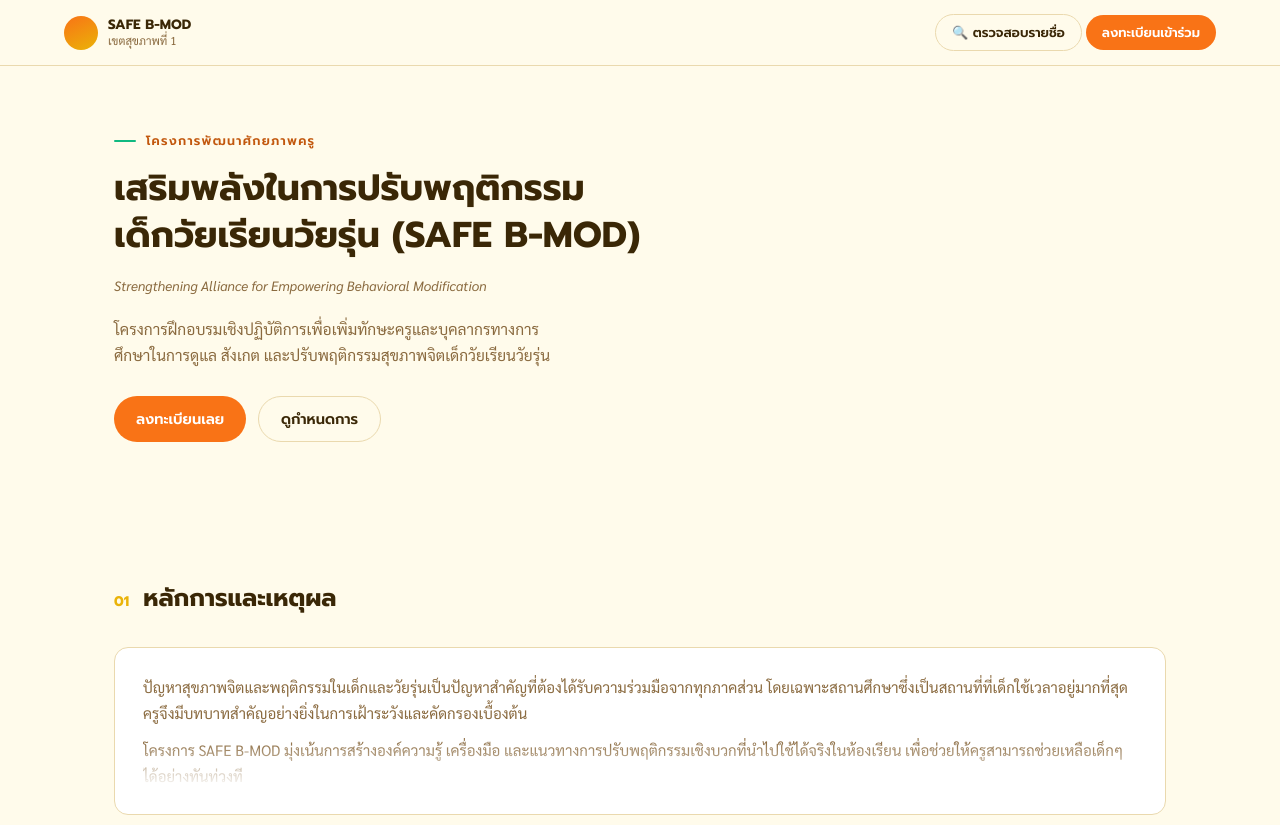
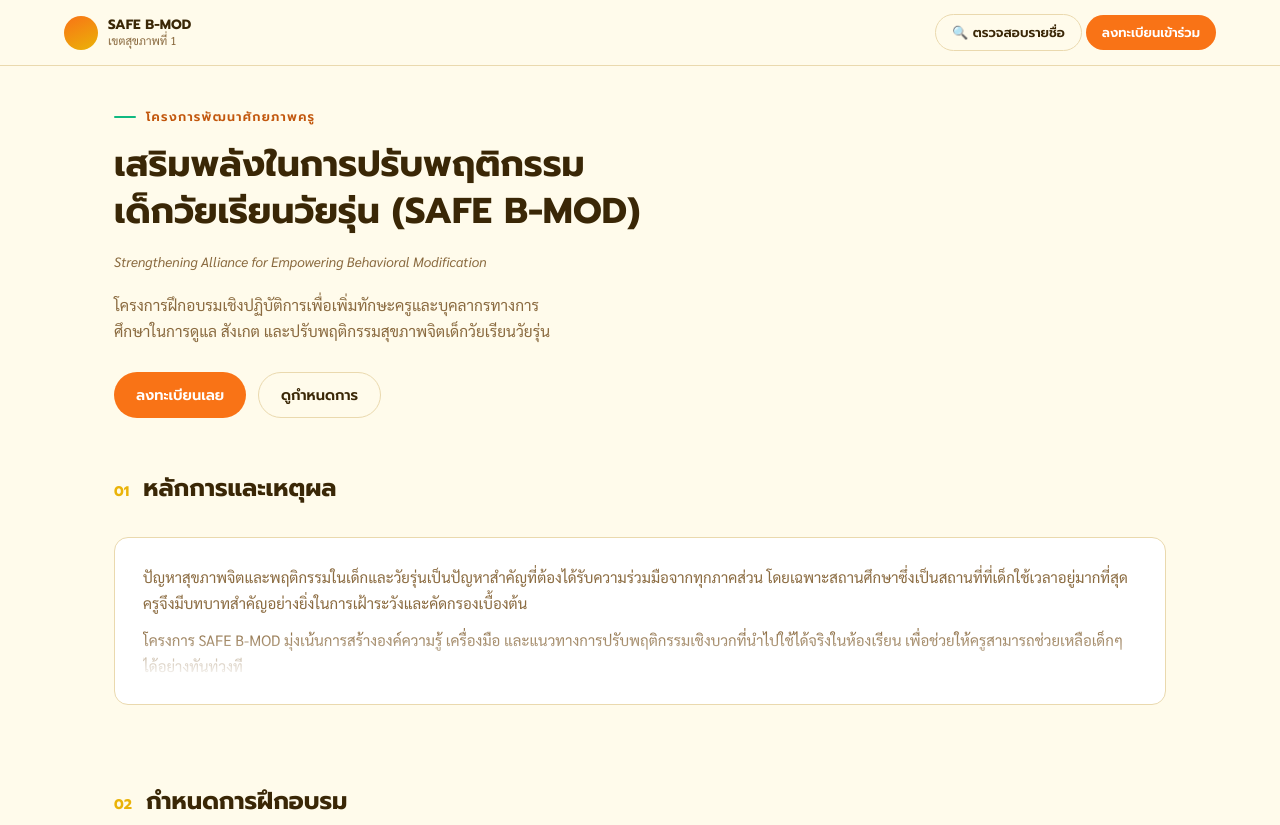
Before and after one commit to wtarakorn-collab/safe-bmod-web, a website: page public/index.html in a window 1280 px wide. Shown: the top 825 px of the page. Drawn offline with Linux system fonts and the light colour scheme.

Commit message:
reduce vertical spacing

```diff
--- a/public/css/style.css
+++ b/public/css/style.css
@@ -268,3 +268,21 @@
     max-width: 650px;
     margin: 0 auto 16px auto;
 }
+/* ลดระยะห่างแนวตั้งของส่วน Hero (ข้อความด้านบน) */
+.hero {
+    padding-top: 40px !important;    /* ปรับระยะห่างจาก Header ลงมา */
+    padding-bottom: 30px !important; /* ลดระยะห่างด้านล่างของ Hero */
+}
+
+/* ลด Margin ด้านล่างของกล่องกลุ่มปุ่มกด */
+.hero-buttons,
+.hero .btn-group {
+    margin-bottom: 0px !important;
+}
+
+/* ลดระยะห่างด้านบนของส่วนเนื้อหาหลัก (01 หลักการและเหตุผล) */
+.section,
+section {
+    padding-top: 20px !important;
+    margin-top: 0px !important;
+}
```
